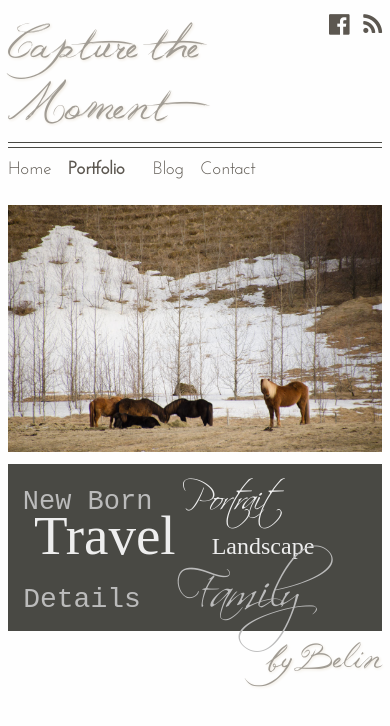
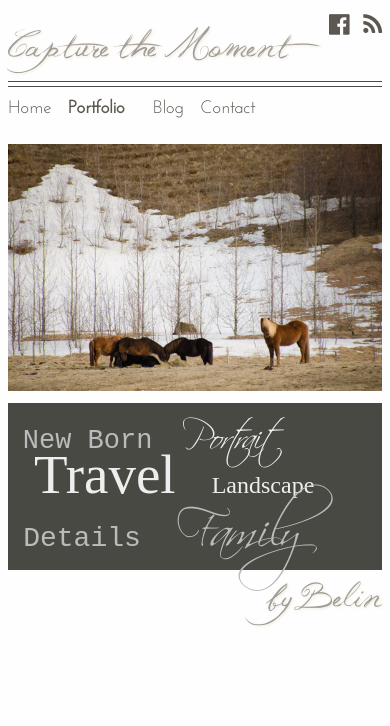
Before and after one commit to cmbybelin/cmbybelin.github.io, a Jekyll site: the page built from index.html, in a window 390 px wide. Shown: the top 726 px of the page. Built offline with Jekyll 4.4.1, drawn with Linux system fonts in a browser that asks for light colours; nearby versions of some CDN libraries.

Commit message:
Fix title on small screens.

```diff
--- a/style/main.css
+++ b/style/main.css
@@ -41,6 +41,7 @@ header, nav, article {
 .title {
  display: block;
  padding-top: 12px;
+ white-space: nowrap;
 }
 .title, .title:hover, .title:visited, .title:active, .signature {
  font-size: 45px;
@@ -125,7 +126,7 @@ a:hover {
  body {
   padding: 0px;
  }
- header a, .signature {
+ header .title, .signature {
   font-size: 35px;
  }
  nav ul li {
```
